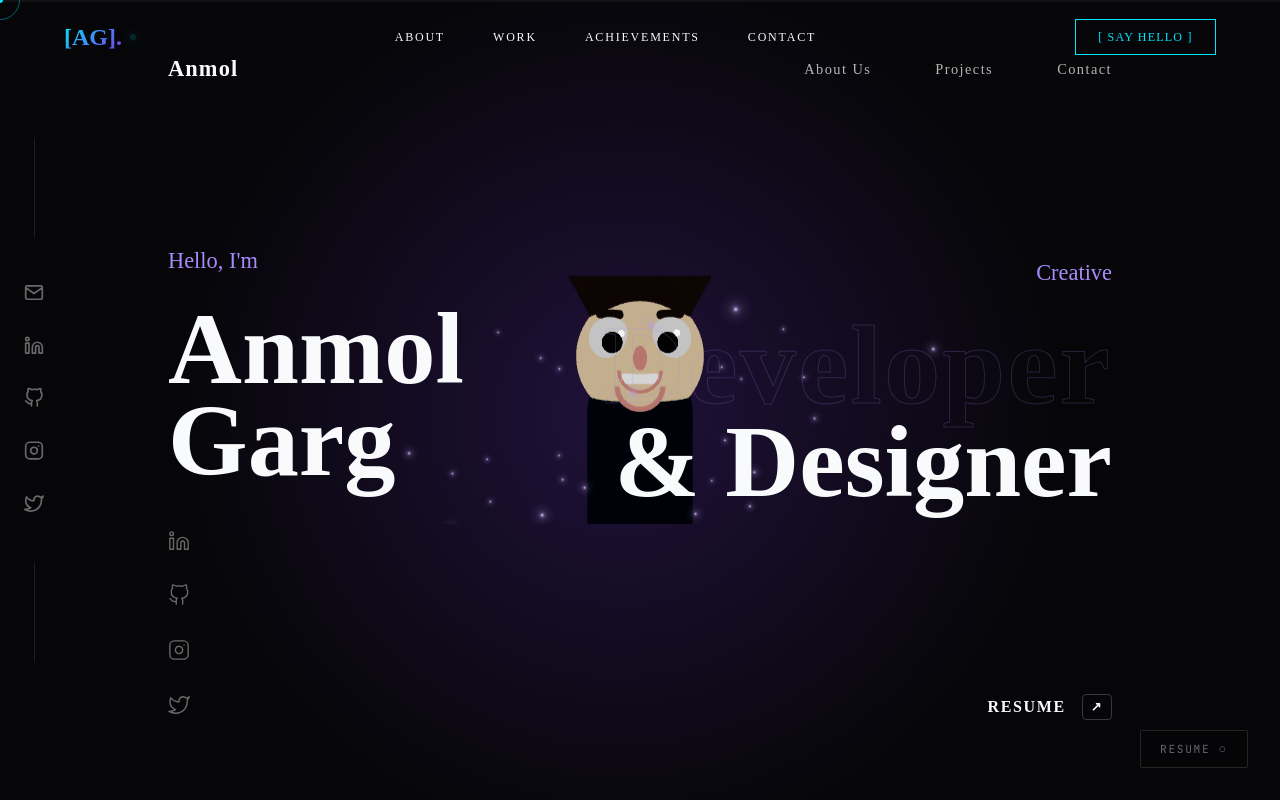
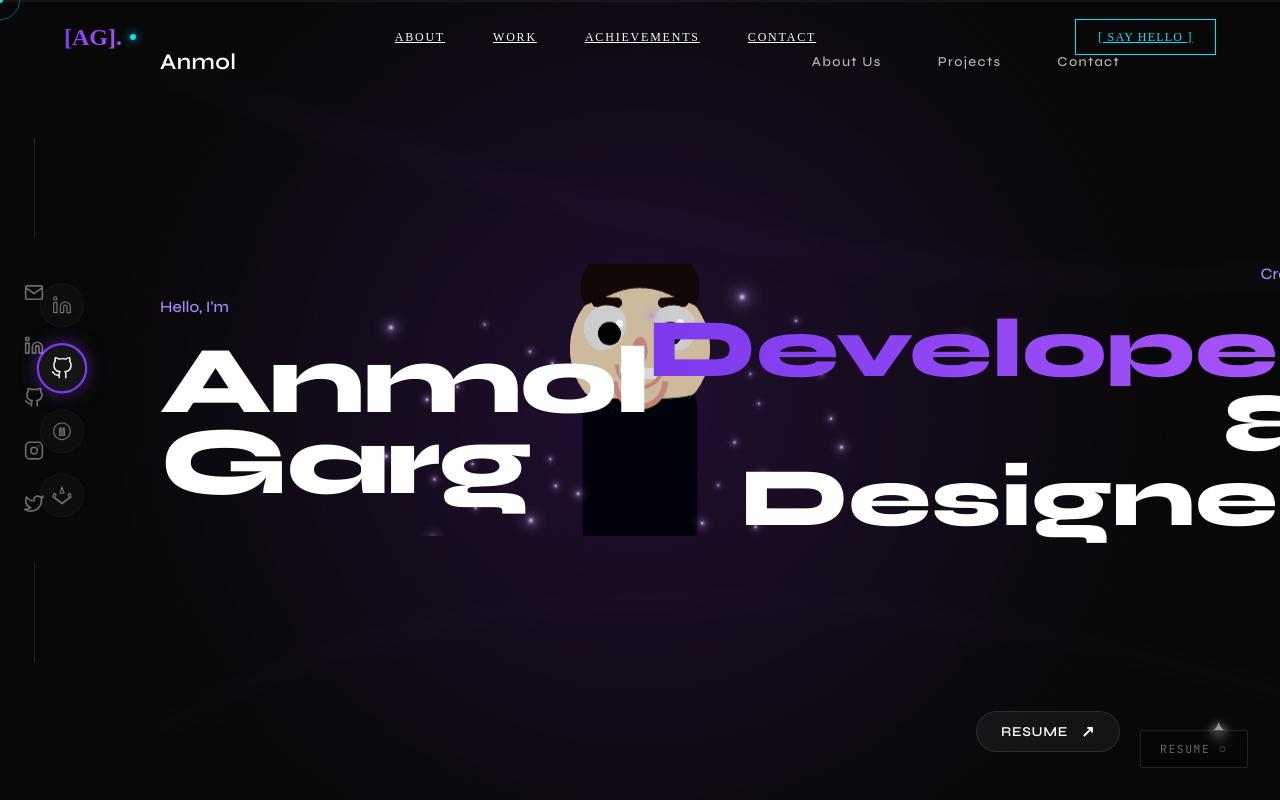
Before and after one commit to AnmolGarg8/portfolio, a React (Vite) app: page / in a window 1280 px wide. Shown: the top 800 px of the page. Built offline with nearby package versions, Linux system fonts and the light colour scheme.

Commit message:
Style: Precise Hero section redesign with cinematic Disney/Pixar aesthetic

```diff
--- a/src/index.css
+++ b/src/index.css
@@ -1,5 +1,7 @@
+@import url('https://fonts.googleapis.com/css2?family=Inter:wght@400;500;600;700&family=Syne:wght@500;600;700;800&family=JetBrains+Mono:wght@400;500&display=swap');
+
 :root {
-  --bg-primary: #060608;
+  --bg-primary: #080808;
   --bg-secondary: #0C0C14;
   --bg-card: #111120;
   --cyan: #00E5FF;
@@ -8,7 +10,7 @@
   --white: #F8FAFC;
   --muted: rgba(248, 250, 252, 0.85);
   --dim: rgba(248, 250, 252, 0.25);
-  --accent-color: var(--cyan); /* Default accent */
+  --accent-color: var(--violet);
 }
 
 * {
@@ -24,12 +26,13 @@ html, body {
   overflow-x: hidden;
   background-color: var(--bg-primary);
   color: var(--white);
-  font-family: 'Times New Roman', serif;
+  font-family: 'Inter', sans-serif;
   scroll-behavior: smooth;
 }
 
 h1, h2, h3, h4, .font-heading {
-  font-family: 'Times New Roman', serif;
+  font-family: 'Syne', sans-serif;
+  font-weight: 800;
 }
 
 .font-mono {
@@ -52,76 +55,13 @@ h1, h2, h3, h4, .font-heading {
 
 /* Custom Selection */
 ::selection {
-  background: var(--cyan);
-  color: var(--bg-primary);
+  background: var(--violet);
+  color: var(--white);
 }
 
-/* Utilities */
 .gradient-text {
-  background: linear-gradient(135deg, var(--cyan) 0%, var(--violet) 100%);
+  background: linear-gradient(135deg, #7C3AED 0%, #A855F7 100%);
   -webkit-background-clip: text;
   -webkit-text-fill-color: transparent;
   background-clip: text;
 }
-
-.section-label {
-  font-family: 'JetBrains Mono';
-  font-size: 0.75rem;
-  color: var(--cyan);
-  letter-spacing: 0.15em;
-  margin-bottom: 1.5rem;
-  display: block;
-}
-
-/* Loader Animation */
-@keyframes fadeInBlur {
-  from {
-    filter: blur(10px);
-    opacity: 0;
-    transform: translateY(10px);
-  }
-  to {
-    filter: blur(0);
-    opacity: 1;
-    transform: translateY(0);
-  }
-}
-
-/* Pulse Animation */
-@keyframes pulse {
-  0% { box-shadow: 0 0 0 0 rgba(0, 229, 255, 0.4); }
-  70% { box-shadow: 0 0 0 10px rgba(0, 229, 255, 0); }
-  100% { box-shadow: 0 0 0 0 rgba(0, 229, 255, 0); }
-}
-
-@keyframes blink {
-  0%, 100% { opacity: 1; }
-  50% { opacity: 0; }
-}
-
-@keyframes expandRing {
-  0%   { opacity:0.4; transform:translate(-50%,-50%) scale(0.8) }
-  100% { opacity:0;   transform:translate(-50%,-50%) scale(1.2) }
-}
-
-/* Global Transitions */
-a, button {
-  transition: all 0.3s ease;
-  cursor: pointer;
-  text-decoration: none;
-}
-
-/* Responsive adjustments */
-@media (max-width: 768px) {
-  .hero, .about, .whatido, .projects, .contact, .footer {
-    padding: 5rem 1.5rem !important;
-  }
-
-  .hero-left, .about-content, .contact-left {
-    text-align: center;
-  }
-
-  .hero-visual {
-    height: 320px !important;
-  }
-}
--- a/src/sections/Hero.jsx
+++ b/src/sections/Hero.jsx
@@ -1,9 +1,22 @@
 import React from 'react';
 import Character from '../components/Character';
 
-const SocialIcon = ({ path, href }) => (
-  <a href={href} style={{ opacity: 0.4, transition: 'all 0.3s' }} onMouseEnter={e => e.currentTarget.style.opacity = 1} onMouseLeave={e => e.currentTarget.style.opacity = 0.4}>
-    <svg width="22" height="22" viewBox="0 0 24 24" fill="none" stroke="white" strokeWidth="1.5" strokeLinecap="round" strokeLinejoin="round">
+const SocialIcon = ({ path, href, active }) => (
+  <a href={href} style={{
+    opacity: active ? 1 : 0.4,
+    transition: 'all 0.3s',
+    backgroundColor: 'rgba(255, 255, 255, 0.05)',
+    width: '44px',
+    height: '44px',
+    display: 'flex',
+    alignItems: 'center',
+    justifyContent: 'center',
+    borderRadius: '50%',
+    border: active ? '2px solid #7C3AED' : '1px solid rgba(255, 255, 255, 0.1)',
+    boxShadow: active ? '0 0 15px rgba(124, 58, 237, 0.5)' : 'none',
+    transform: active ? 'scale(1.15)' : 'scale(1)'
+  }} onMouseEnter={e => e.currentTarget.style.opacity = 1} onMouseLeave={e => !active && (e.currentTarget.style.opacity = 0.4)}>
+    <svg width="20" height="20" viewBox="0 0 24 24" fill="none" stroke="white" strokeWidth="1.5" strokeLinecap="round" strokeLinejoin="round">
       <path d={path}></path>
     </svg>
   </a>
@@ -16,16 +29,62 @@ const Hero = () => {
       width: '100%',
       position: 'relative',
       overflow: 'hidden',
-      background: '#060608',
+      background: '#080808',
       display: 'flex',
       flexDirection: 'column',
       justifyContent: 'center',
-      padding: '0 10.5rem'
+      padding: '0 10rem'
     }}>
-      {/* Top Navbar */}
-      <div style={{ position: 'absolute', top: '3.5rem', width: 'calc(100% - 21rem)', display: 'flex', justifyContent: 'space-between', alignItems: 'center', zIndex: 100 }}>
-        <div style={{ fontFamily: 'Times New Roman', fontWeight: 600, fontSize: '1.4rem', letterSpacing: '0.05em' }}>Anmol</div>
-        <div style={{ display: 'flex', gap: '4rem', fontFamily: 'Times New Roman', fontSize: '0.9rem', color: 'rgba(255,255,255,0.7)', letterSpacing: '0.1em' }}>
+      {/* Dramatic Purple Radial Glow behind character */}
+      <div style={{
+        position: 'absolute',
+        left: '50%',
+        top: '50%',
+        transform: 'translate(-50%, -50%)',
+        width: '100vw',
+        height: '100vw',
+        background: 'radial-gradient(circle at center, rgba(107, 33, 168, 0.25) 0%, transparent 60%)',
+        pointerEvents: 'none',
+        zIndex: 0
+      }} />
+
+      {/* Aurora Wisps (Light Streaks) Animation Simulation */}
+      <svg style={{ position: 'absolute', width: '100%', height: '100%', pointerEvents: 'none', zIndex: 1 }}>
+         <defs>
+            <filter id="blur">
+               <feGaussianBlur in="SourceGraphic" stdDeviation="10" />
+            </filter>
+         </defs>
+         <path
+           d="M -100 800 Q 400 400 1440 800"
+           stroke="#7C3AED"
+           strokeWidth="2"
+           fill="none"
+           opacity="0.1"
+           filter="url(#blur)"
+           style={{ transformOrigin: 'center', animation: 'aurora 8s ease-in-out infinite alternate' }}
+         />
+         <path
+           d="M 1540 100 Q 1000 500 -100 100"
+           stroke="#A855F7"
+           strokeWidth="1.5"
+           fill="none"
+           opacity="0.15"
+           filter="url(#blur)"
+           style={{ transformOrigin: 'center', animation: 'aurora 10s ease-in-out infinite alternate-reverse' }}
+         />
+      </svg>
+      <style>{`
+        @keyframes aurora {
+           0% { transform: scale(1) rotate(0deg) translate(0,0); opacity: 0.1; }
+           100% { transform: scale(1.1) rotate(2deg) translate(50px, -20px); opacity: 0.25; }
+        }
+      `}</style>
+
+      {/* Minimal Top Nav */}
+      <div style={{ position: 'absolute', top: '3rem', left: '10rem', right: '10rem', display: 'flex', justifyContent: 'space-between', alignItems: 'center', zIndex: 100 }}>
+        <div style={{ fontFamily: 'Syne, sans-serif', fontWeight: 600, fontSize: '1.4rem', color: '#fff', letterSpacing: '0.02em' }}>Anmol</div>
+        <div style={{ display: 'flex', gap: '3.5rem', fontFamily: 'Syne, sans-serif', fontSize: '0.85rem', color: 'rgba(255,255,255,0.7)', letterSpacing: '0.1em' }}>
            <a href="#about" style={{ color: 'inherit', textDecoration: 'none' }}>About Us</a>
            <a href="#projects" style={{ color: 'inherit', textDecoration: 'none' }}>Projects</a>
            <a href="#contact" style={{ color: 'inherit', textDecoration: 'none' }}>Contact</a>
@@ -33,25 +92,34 @@ const Hero = () => {
       </div>
 
       <div style={{ display: 'flex', justifyContent: 'space-between', alignItems: 'center', height: '100%', position: 'relative' }}>
-        {/* Left: Name Group */}
-        <div className="hero-left" style={{ flex: 1, zIndex: 10, position: 'relative', top: '-2rem' }}>
-          <span style={{ color: '#A78BFA', fontFamily: 'Times New Roman', fontSize: '1.4rem', fontWeight: 500, marginBottom: '1.8rem', display: 'block' }}>Hello, I'm</span>
+        {/* Left: Huge Name */}
+        <div className="hero-left" style={{ flex: 1, zIndex: 10, position: 'relative' }}>
+          <span style={{
+             color: '#A78BFA',
+             fontFamily: 'Syne, sans-serif',
+             fontSize: '1rem',
+             fontWeight: 500,
+             marginBottom: '1.5rem',
+             display: 'block',
+             textTransform: 'none'
+          }}>Hello, I'm</span>
           <h1 style={{
-            fontFamily: 'Times New Roman',
-            fontWeight: 700,
-            fontSize: 'clamp(4rem, 8vw, 7.5rem)',
-            lineHeight: '0.9',
-            color: '#F8FAFC',
+            fontFamily: 'Syne, sans-serif',
+            fontWeight: 800,
+            fontSize: 'max(5.5rem, 7.5vw)',
+            lineHeight: '0.85',
+            color: '#FFFFFF',
             margin: 0,
             display: 'flex',
-            flexDirection: 'column'
+            flexDirection: 'column',
+            letterSpacing: '-2px'
           }}>
             <span>Anmol</span>
             <span>Garg</span>
           </h1>
         </div>
 
-        {/* Center: Hero Character & Atmos */}
+        {/* Center: Character Container */}
         <div className="hero-center" style={{
           position: 'absolute',
           left: '50%',
@@ -61,74 +129,71 @@ const Hero = () => {
           height: '100%',
           zIndex: 5
         }}>
-           {/* Primary Violet Glow */}
-           <div style={{
-             position: 'absolute',
-             left: '48%',
-             top: '55%',
-             transform: 'translate(-50%, -50%)',
-             width: '90vw',
-             height: '90vw',
-             background: 'radial-gradient(circle at center, rgba(124, 58, 237, 0.22) 0%, transparent 55%)',
-             pointerEvents: 'none'
-           }} />
            <Character />
         </div>
 
-        {/* Right: Title Group */}
-        <div className="hero-right" style={{ flex: 1, textAlign: 'right', zIndex: 10, position: 'relative', top: '-1rem' }}>
-           <span style={{ color: '#A78BFA', fontFamily: 'Times New Roman', fontSize: '1.4rem', fontWeight: 500, marginBottom: '1.8rem', display: 'block' }}>Creative</span>
-           <div style={{ position: 'relative' }}>
-              <h2 style={{
-                fontFamily: 'Times New Roman',
-                fontWeight: 700,
-                fontSize: 'clamp(4rem, 8vw, 7.5rem)',
-                lineHeight: '0.9',
-                margin: 0,
-                display: 'flex',
-                flexDirection: 'column'
-              }}>
-                <span style={{
-                   color: 'transparent',
-                   WebkitTextStroke: '1px rgba(167, 139, 250, 0.2)',
-                   fontSize: '110%',
-                   letterSpacing: '0.02em'
-                }}>Developer</span>
-                <span style={{ color: '#F8FAFC' }}>& Designer</span>
-              </h2>
-           </div>
+        {/* Right: Title Column */}
+        <div className="hero-right" style={{ flex: 1, textAlign: 'right', zIndex: 10 }}>
+           <span style={{ color: '#A78BFA', fontFamily: 'Syne, sans-serif', fontSize: '1rem', marginBottom: '1.8rem', display: 'block' }}>Creative</span>
+           <h2 style={{
+             fontFamily: 'Syne, sans-serif',
+             fontWeight: 800,
+             fontSize: 'max(5rem, 6.5vw)',
+             lineHeight: '0.9',
+             margin: 0,
+             display: 'flex',
+             flexDirection: 'column'
+           }}>
+             <span style={{
+                background: 'linear-gradient(to right, #7C3AED, #A855F7)',
+                WebkitBackgroundClip: 'text',
+                WebkitTextFillColor: 'transparent',
+                display: 'inline-block'
+             }}>Developer</span>
+             <span style={{ color: '#FFFFFF' }}>& Designer</span>
+           </h2>
         </div>
       </div>
 
-      {/* Bottom Interface */}
-      <div style={{ position: 'absolute', bottom: '5rem', left: '10.5rem', display: 'flex', flexDirection: 'column', gap: '1.8rem', zIndex: 20 }}>
+      {/* Social Pillar (Left Edge) */}
+      <div style={{ position: 'absolute', left: '2.5rem', top: '50%', transform: 'translateY(-50%)', display: 'flex', flexDirection: 'column', gap: '1.2rem', zIndex: 100 }}>
           <SocialIcon path="M16 8a6 6 0 0 1 6 6v7h-4v-7a2 2 0 0 0-2-2 2 2 0 0 0-2 2v7h-4v-7a6 6 0 0 1 6-6z M2 9h4v12H2z M4 2a2 2 0 1 1 0 4 2 2 0 0 1 0-4z" href="#" />
-          <SocialIcon path="M9 19c-5 1.5-5-2.5-7-3m14 6v-3.87a3.37 3.37 0 0 0-.94-2.61c3.14-.35 6.44-1.54 6.44-7A5.44 5.44 0 0 0 20 4.77 5.07 5.07 0 0 0 19.91 1S18.73.65 16 2.48a13.38 13.38 0 0 0-7 0C6.27.65 5.09 1 5.09 1A5.07 5.07 0 0 0 5 4.77a5.44 5.44 0 0 0-1.5 3.78c0 5.42 3.3 6.61 6.44 7A3.37 3.37 0 0 0 9 18.13V22" href="#" />
-          <SocialIcon path="M17 2H7a5 5 0 0 0-5 5v10a5 5 0 0 0 5 5h10a5 5 0 0 0 5-5V7a5 5 0 0 0-5-5z M16 11.37A4 4 0 1 1 12.63 8 4 4 0 0 1 16 11.37z M17.5 6.5h.01" href="#" />
-          <SocialIcon path="M23 3a10.9 10.9 0 0 1-3.14 1.53 4.48 4.48 0 0 0-7.86 3v1A10.66 10.66 0 0 1 3 4s-4 9 5 13a11.64 11.64 0 0 1-7 2c9 5 20 0 20-11.5a4.5 4.5 0 0 0-.08-.83A7.72 7.72 0 0 0 23 3z" href="#" />
+          <SocialIcon path="M9 19c-5 1.5-5-2.5-7-3m14 6v-3.87a3.37 3.37 0 0 0-.94-2.61c3.14-.35 6.44-1.54 6.44-7A5.44 5.44 0 0 0 20 4.77 5.07 5.07 0 0 0 19.91 1S18.73.65 16 2.48a13.38 13.38 0 0 0-7 0C6.27.65 5.09 1 5.09 1A5.07 5.07 0 0 0 5 4.77a5.44 5.44 0 0 0-1.5 3.78c0 5.42 3.3 6.61 6.44 7A3.37 3.37 0 0 0 9 18.13V22" href="#" active />
+          <SocialIcon path="M12 2C6.48 2 2 6.48 2 12s4.48 10 10 10 10-4.48 10-10S17.52 2 12 2zm-1 15h-2v-6h2v6zm-1-7c-.55 0-1-.45-1-1s.45-1 1-1 1 .45 1 1-.45 1-1 1zm5 7h-2v-6h2v6zm-1-7c-.55 0-1-.45-1-1s.45-1 1-1 1 .45 1 1-.45 1-1-1z" href="#" />
+          <SocialIcon path="M22.65 14.39L12 22.13 1.35 14.39a.84.84 0 0 1-.3-.94l1.22-3.74 2.53 1.83L3.1 14.75 12 21.27l8.9-6.52-1.7-3.23 2.53-1.83 1.22 3.74a.84.84 0 0 1-.3.94z M12 2.1l2.43 7.33H9.57z" href="#" />
       </div>
 
-      <div style={{ position: 'absolute', bottom: '5rem', right: '10.5rem', zIndex: 20 }}>
+      {/* Bottom Interface Elements */}
+      <div style={{ position: 'absolute', bottom: '3rem', right: '10rem', display: 'flex', alignItems: 'center', gap: '3rem', zIndex: 100 }}>
         <a href="#" style={{
-          fontFamily: 'Times New Roman',
+          fontFamily: 'Syne, sans-serif',
           color: '#F8FAFC',
-          fontSize: '1rem',
+          fontSize: '0.85rem',
           fontWeight: 600,
           textDecoration: 'none',
+          padding: '10px 24px',
+          backgroundColor: 'rgba(255, 255, 255, 0.05)',
+          border: '1px solid rgba(255, 255, 255, 0.1)',
+          borderRadius: '50px',
           display: 'flex',
           alignItems: 'center',
-          gap: '1rem',
-          letterSpacing: '0.1em'
+          gap: '0.8rem',
+          letterSpacing: '0.05em'
         }}>
-          RESUME <span style={{
-             display: 'inline-flex',
-             padding: '4px 8px',
-             border: '1px solid rgba(255,255,255,0.2)',
-             borderRadius: '4px',
-             fontSize: '0.8rem'
-          }}>↗</span>
+          RESUME <span style={{ fontSize: '1rem' }}>↗</span>
         </a>
       </div>
+
+      {/* Decorative Glyph */}
+      <div style={{
+        position: 'absolute',
+        bottom: '3rem',
+        right: '3rem',
+        color: '#FFFFFF',
+        fontSize: '2rem',
+        opacity: 0.6,
+        textShadow: '0 0 10px #fff'
+      }}>✦</div>
     </section>
   );
 };
```
Also changed, not shown: src/components/Character.jsx (+28 -22 lines).
